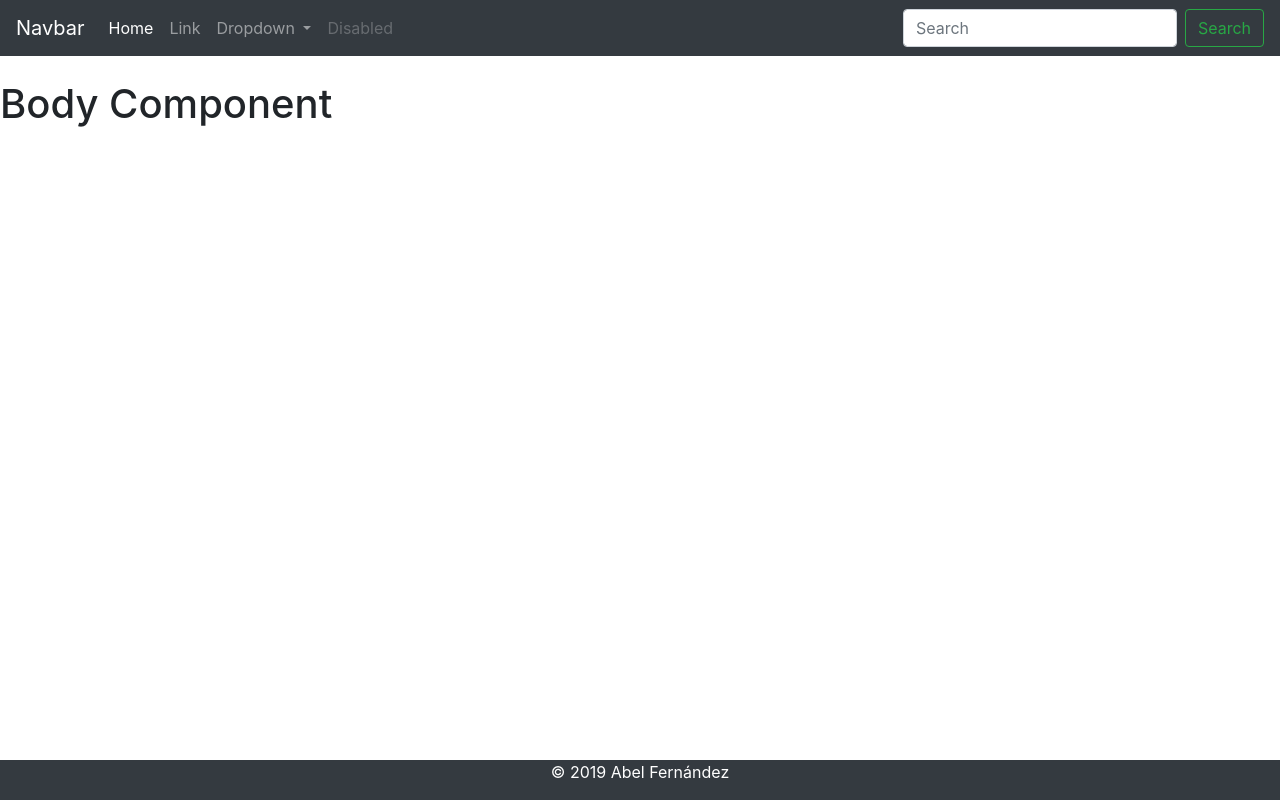
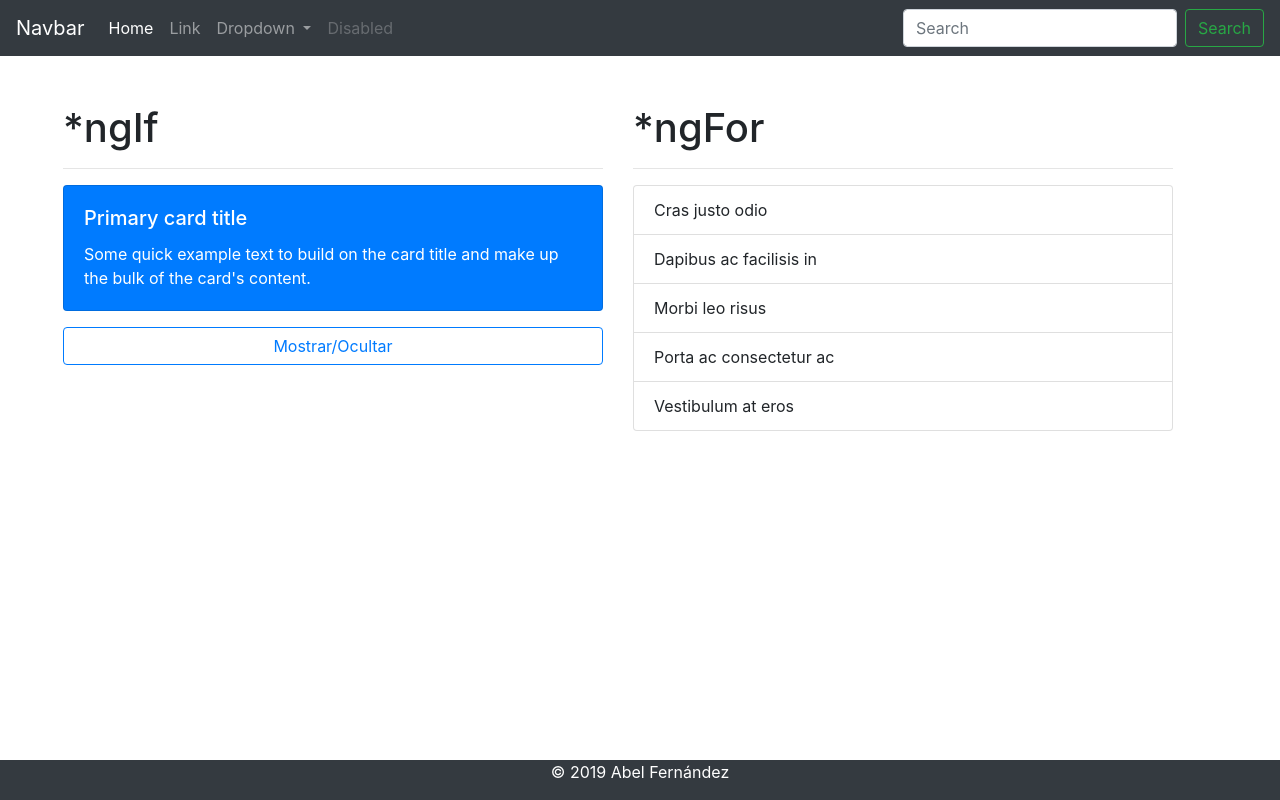
Before and after one commit to aban22/angular-aplicacion-01-hola-mundo, an Angular app in the folder 01-hola-mundo/: page / in a window 1280 px wide. Built offline with nearby package versions, Linux system fonts and the light colour scheme.

Commit message:
Clase 39

```diff
--- a/01-hola-mundo/src/app/app.component.html
+++ b/01-hola-mundo/src/app/app.component.html
@@ -1,5 +1,7 @@
 <app-header></app-header>
 
-<app-body class="container"></app-body>
+<div class="container m-5">
+  <app-body></app-body>
+</div>
 
 <app-footer></app-footer>
--- a/01-hola-mundo/src/app/components/body/body.component.html
+++ b/01-hola-mundo/src/app/components/body/body.component.html
@@ -1 +1,33 @@
-<h1>Body Component</h1>
+<div class="row">
+  <div class="col">
+    <h1>*ngIf</h1>
+    <hr/>
+
+    <div class="card text-white bg-primary mb-3" style="width: 100%;">
+      <div class="card-body">
+        <h5 class="card-title">Primary card title</h5>
+        <p class="card-text">Some quick example text to build on the card title and make up the bulk of the card's content.</p>
+      </div>
+    </div>
+
+    <button class="btn btn-outline-primary btn-block">
+      Mostrar/Ocultar
+    </button>
+
+  </div>
+
+  <div class="col">
+    <h1>*ngFor</h1>
+    <hr/>
+
+    <ul class="list-group">
+      <li class="list-group-item">Cras justo odio</li>
+      <li class="list-group-item">Dapibus ac facilisis in</li>
+      <li class="list-group-item">Morbi leo risus</li>
+      <li class="list-group-item">Porta ac consectetur ac</li>
+      <li class="list-group-item">Vestibulum at eros</li>
+    </ul>
+
+
+  </div>
+</div>
```
